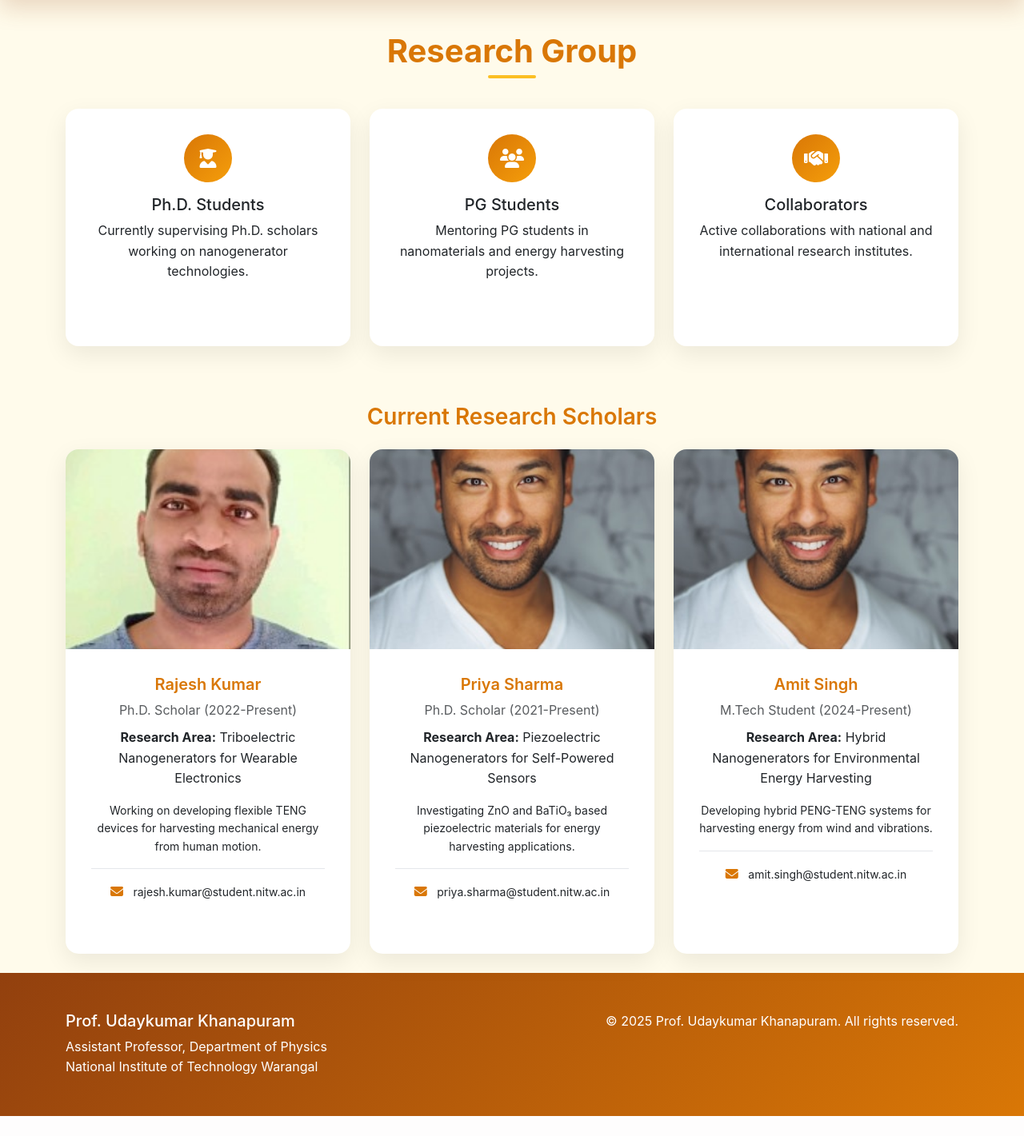
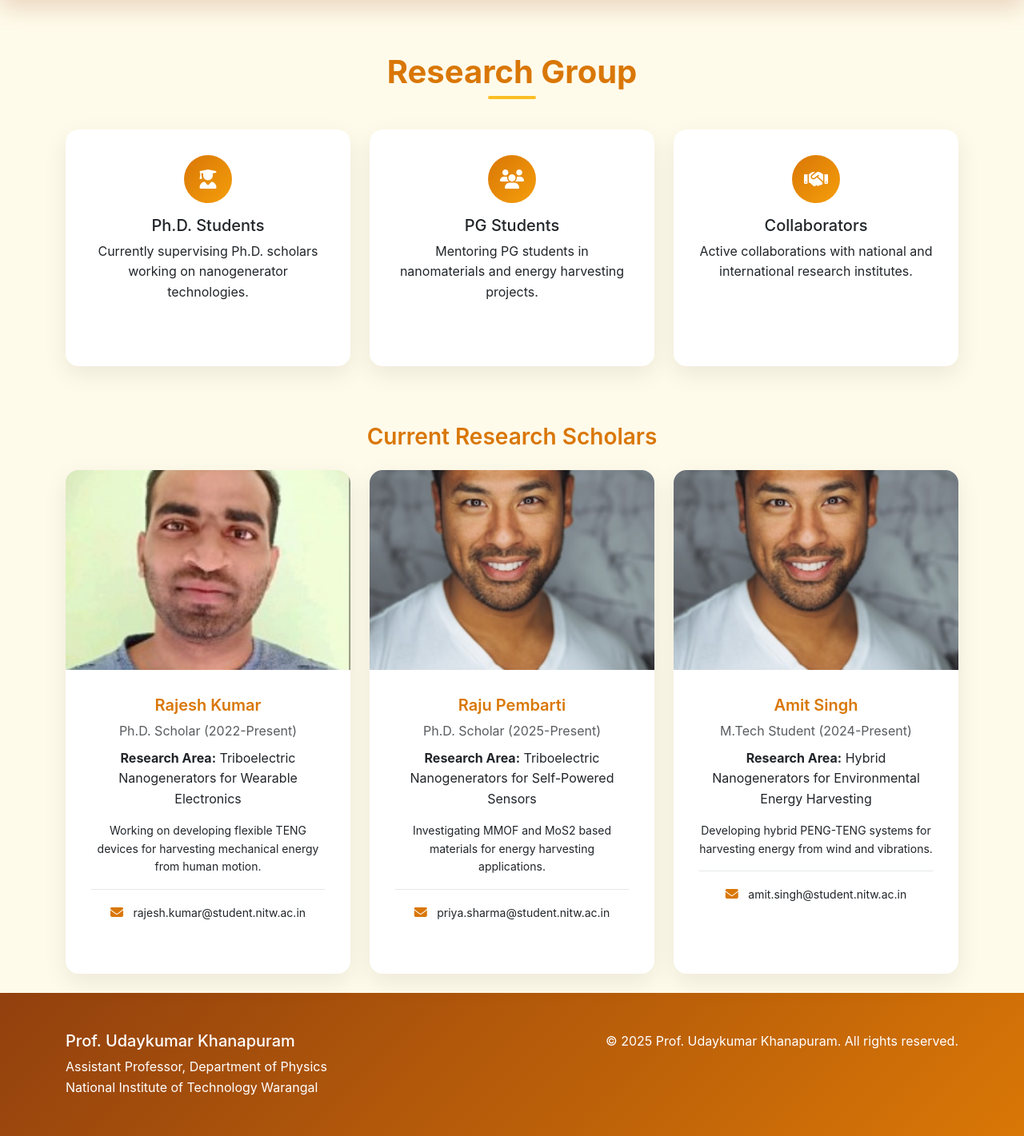
Before and after one commit to kanapuramudaykumar-blip/uday_physics, a Django app: page /group/ in a window 1280 px wide. Shown: the part 80-1501 px from the top of the page at 80% size. Before the commit the page ends 1476 px from the top, so only its background shows below. Run offline with Django 5.2, Linux system fonts and the light colour scheme; some libraries are stand-ins or nearby versions.

Commit message:
Update group.html

```diff
--- a/templates/group.html
+++ b/templates/group.html
@@ -1,4 +1,4 @@
-{% extends 'base.html' %}
+i{% extends 'base.html' %}
 {% load static %}
 
 {% block content %}
@@ -73,10 +73,10 @@
                              alt="Priya Sharma" class="scholar-image">
                     </div>
                     <div class="card-body text-center">
-                        <h5 class="card-title">Priya Sharma</h5>
-                        <p class="text-muted mb-2">Ph.D. Scholar (2021-Present)</p>
-                        <p class="card-text"><strong>Research Area:</strong> Piezoelectric Nanogenerators for Self-Powered Sensors</p>
-                        <p class="card-text small">Investigating ZnO and BaTiO₃ based piezoelectric materials for energy harvesting applications.</p>
+                        <h5 class="card-title">Raju Pembarti</h5>
+                        <p class="text-muted mb-2">Ph.D. Scholar (2025-Present)</p>
+                        <p class="card-text"><strong>Research Area:</strong> Triboelectric Nanogenerators for Self-Powered Sensors</p>
+                        <p class="card-text small">Investigating MMOF and MoS2 based materials for energy harvesting applications.</p>
                         <div class="scholar-contact">
                             <i class="fas fa-envelope me-2"></i>
                             <small>priya.sharma@student.nitw.ac.in</small>
```
